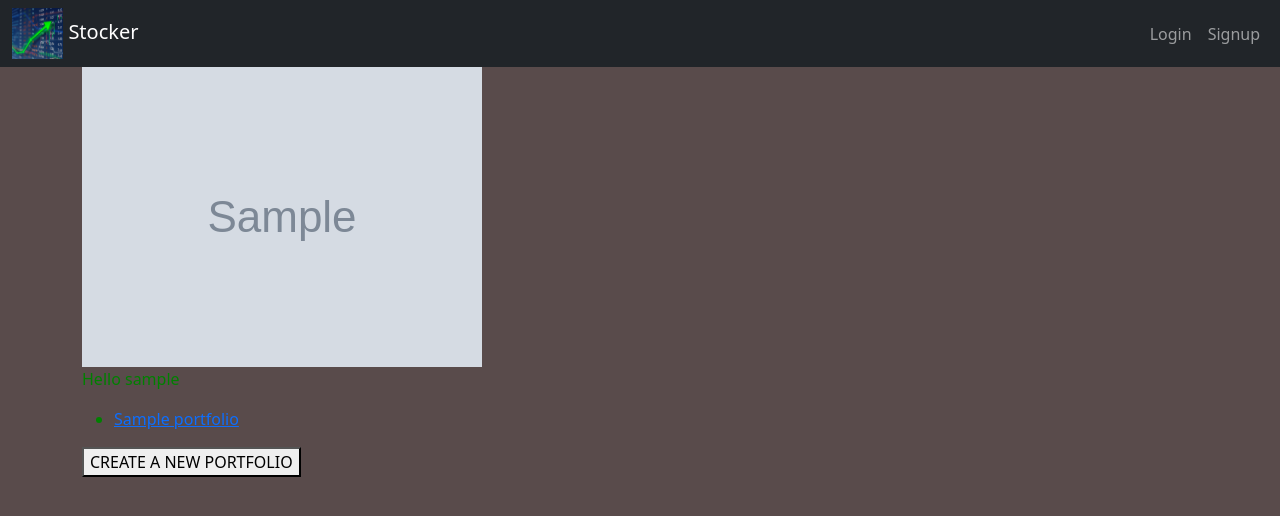
After one commit to mcodemax/Stocker, a Flask app: template templates/users/loggedin.html in a window 1280 px wide. The commit adds this page. Shown: the top 516 px of the page. Run offline with Flask 2, Linux system fonts and the light colour scheme; the template is opened without the code that fills it: values that come from a table or form of the project are taken from there, others are empty; tables that the repository leaves empty hold one stand-in row (values such as "Sample post"); grey boxes marked "Sample" are stand-in pictures; parts of the project's set-up code (start-up, migrations or seed data) failed here and were passed over; some libraries are stand-ins or nearby versions.

Commit message:
add routes and html pages for userlogin and basic portfolio creation without stock addition

```diff
--- a/app.py
+++ b/app.py
@@ -5,7 +5,7 @@ from flask_debugtoolbar import DebugToolbarExtension
 # import requests
 from models import db, connect_db, User, Portfolio, PortfolioUser #, StocksPortfolio
 from flask_cors import CORS
-from forms import UserAddForm, LoginForm
+from forms import UserAddForm, LoginForm, CreatePortfolioForm
 from sqlalchemy.exc import IntegrityError
 import requests
 
@@ -39,6 +39,9 @@ def add_user_to_g():
     if CURR_USER_KEY in session:
         g.user = User.query.get(session[CURR_USER_KEY])
 
+        print('*********************************')
+        print(f"{session[CURR_USER_KEY]} and {g.user}")
+
     else:
         g.user = None
 
@@ -61,7 +64,10 @@ def do_logout():
 def homepage():
     """Show homepage."""
 
-    return render_template("base.html")
+    if None != g.user and g.user.id == User.query.get_or_404(session[CURR_USER_KEY]).id:
+        return render_template('users/loggedin.html', user=g.user)
+    else:
+        return render_template("base.html")
 
 @app.route('/signup', methods=["GET", "POST"])
 def signup():
@@ -128,8 +134,30 @@ def logout():
     flash('Logged Out!', 'success')
     return redirect("/login")
 
-# @app.route('/portfolio/create', methods=["GET", "POST"])
-# def make_portfolio():
+@app.route('/portfolio/create', methods=["GET", "POST"])
+def make_portfolio():
+    """Create Portfolio"""
+
+    form = CreatePortfolioForm()
+
+    if form.validate_on_submit():
+        try:
+            portfolio = Portfolio(
+                name=form.name.data,
+                description=form.description.data,
+                user_id=g.user.id)
+            db.session.add(portfolio)
+            db.session.commit()
+
+            #finish the route below that lets you view the details of a portfolio
+            return render_template('/users/loggedin.html')
+
+        except IntegrityError:
+            flash("This portfolio cannot be created", 'danger')
+            return redirect('/portfolio/create')
+    else:
+        return render_template('/portfolio/createportfolio.html', form=form)
+
 
 
 # https://github.com/mcodemax/Lucky_Number_Flask_2/blob/master/lucky-nums/app.py refer for api calls
--- a/static/style.css
+++ b/static/style.css
@@ -5,4 +5,9 @@
 
 .main-layout-color {
     background-color: rgba(48, 30, 30, 0.801);
+    color: green;
 }
+
+.join-message {
+    color: whitesmoke
+}
--- a/templates/base.html
+++ b/templates/base.html
@@ -14,8 +14,6 @@
 
   <link rel="stylesheet"
         href="https://use.fontawesome.com/releases/v5.3.1/css/all.css">
-  <link rel="stylesheet" href="/static/stylesheets/style.css">
-  <link rel="shortcut icon" href="/static/favicon.ico">
   <link rel="stylesheet" href="/static/style.css">
 </head>
 
--- /dev/null
+++ b/templates/users/loggedin.html
@@ -0,0 +1,39 @@
+{% extends 'base.html' %}
+
+{% block content %}
+
+<!-- user info -->
+<div>
+    <div id="user-img" class="user-details">
+        <img src="{{ user.image_url }}" alt="IMAGE NOT FOUND">
+    </div>
+    <div>
+        <p>Hello {{ user.username }}</p>
+    </div>
+</div>
+
+<!-- list of your portolios -->
+
+<div id="portfolio-list">
+    <ul>
+        {% for portfolio in user.portfolios %}
+        <li><a href="">{{ portfolio.name }}</a></li> <!--add in href-->
+        {% endfor %}
+    </ul>
+</div>
+
+
+<!-- create new portfolio page -->
+
+<div>
+    <form action="/portfolio/create"> <!--send2new portfolio page-->
+        <button type="submit">CREATE A NEW PORTFOLIO</button>
+    </form>
+</div>
+
+
+<!-- view other people's portfolios -->
+
+
+
+{% endblock %}
```
Also changed, not shown: models.py (+4 -3 lines), seed.py (+13 -1 lines), templates/portfolio/createportfolio.html (added, +25 -0 lines), forms.py (line endings or trailing spaces).
